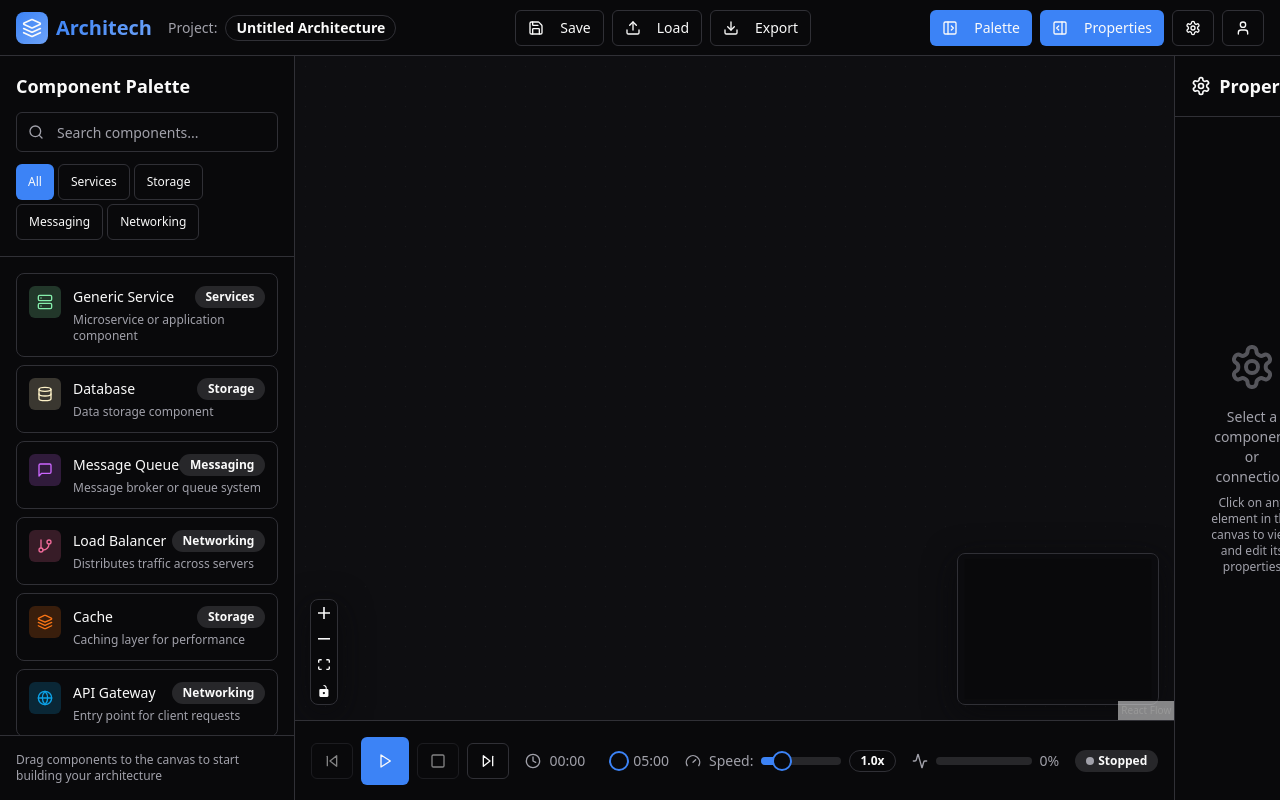
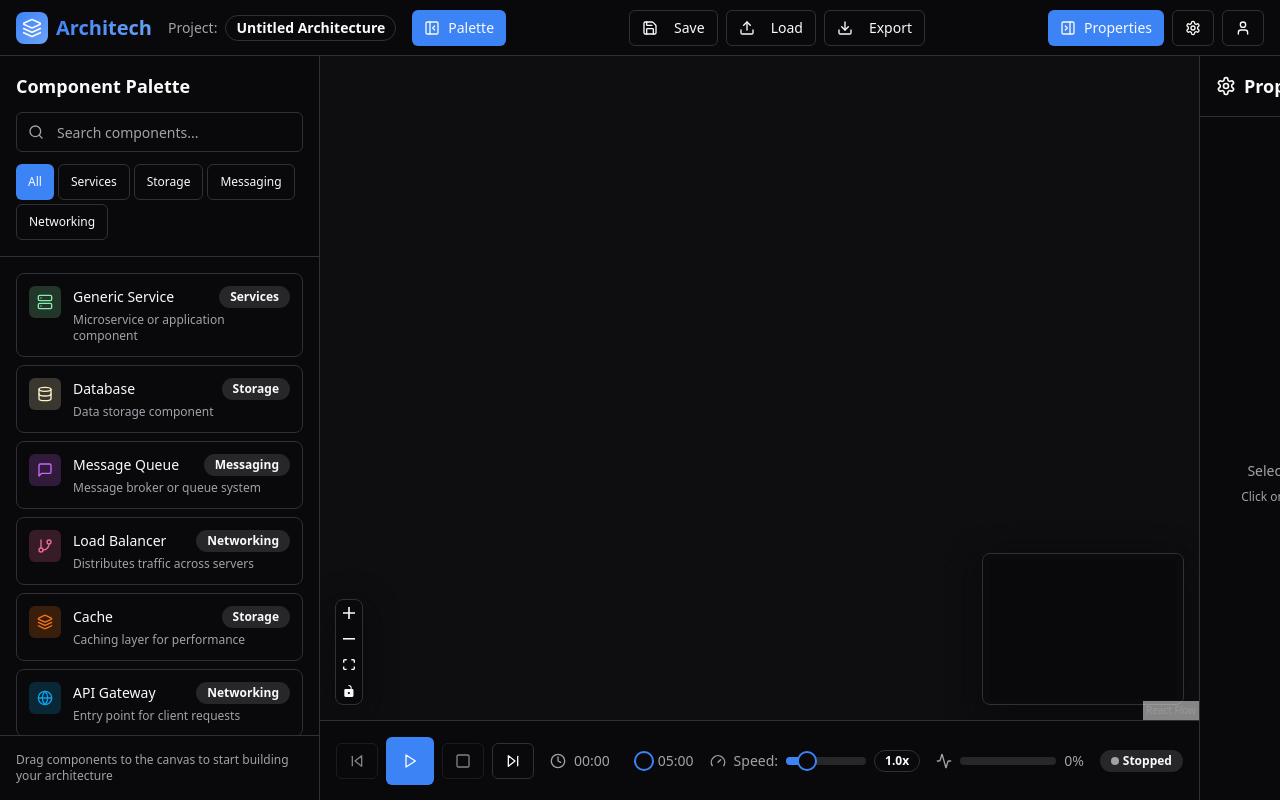
Before and after one commit to Rick1330/architech-visual-forge, a React (Vite) app: page / in a window 1280 px wide. Built offline with nearby package versions, Linux system fonts and the light colour scheme.

Commit message:
Feat: Add collapsible panels
Implement collapsible functionality for the component palette and property panel. These panels will now be able to be partially hidden in a visually appealing manner, improving the user interface and layout flexibility.

```diff
--- a/src/components/AppHeader.tsx
+++ b/src/components/AppHeader.tsx
@@ -1,3 +1,4 @@
+
 import { useState } from 'react';
 import { Button } from '@/components/ui/button';
 import { Badge } from '@/components/ui/badge';
@@ -9,7 +10,9 @@ import {
   User,
   PanelLeftOpen,
   PanelRightOpen,
-  Layers
+  Layers,
+  PanelLeftClose,
+  PanelRightClose
 } from 'lucide-react';
 import { useArchitectStore } from '@/stores/useArchitectStore';
 
@@ -22,7 +25,7 @@ export const AppHeader = () => {
   } = useArchitectStore();
 
   return (
-    <header className="h-14 bg-card border-b border-border flex items-center justify-between px-4">
+    <header className="h-14 bg-card border-b border-border flex items-center justify-between px-4 relative z-50">
       {/* Left: Logo and Project */}
       <div className="flex items-center gap-4">
         <div className="flex items-center gap-2">
@@ -40,6 +43,21 @@ export const AppHeader = () => {
             Untitled Architecture
           </Badge>
         </div>
+
+        {/* Palette Toggle Button - Moved here */}
+        <Button
+          variant={showComponentPalette ? "default" : "outline"}
+          size="sm"
+          onClick={toggleComponentPalette}
+          className="flex items-center gap-2 transition-all duration-300"
+        >
+          {showComponentPalette ? (
+            <PanelLeftClose className="h-4 w-4" />
+          ) : (
+            <PanelLeftOpen className="h-4 w-4" />
+          )}
+          <span className="hidden md:block">Palette</span>
+        </Button>
       </div>
 
       {/* Center: Quick Actions */}
@@ -63,23 +81,17 @@ export const AppHeader = () => {
       {/* Right: Panel Controls and User */}
       <div className="flex items-center gap-2">
         <Button
-          variant={showComponentPalette ? "default" : "outline"}
-          size="sm"
-          onClick={toggleComponentPalette}
-          className="hidden md:flex"
-        >
-          <PanelLeftOpen className="h-4 w-4 mr-2" />
-          Palette
-        </Button>
-
-        <Button
           variant={showPropertyPanel ? "default" : "outline"}
           size="sm"
           onClick={togglePropertyPanel}
-          className="hidden md:flex"
+          className="flex items-center gap-2 transition-all duration-300"
         >
-          <PanelRightOpen className="h-4 w-4 mr-2" />
-          Properties
+          {showPropertyPanel ? (
+            <PanelRightClose className="h-4 w-4" />
+          ) : (
+            <PanelRightOpen className="h-4 w-4" />
+          )}
+          <span className="hidden md:block">Properties</span>
         </Button>
 
         <Button variant="outline" size="sm">
--- a/src/pages/Index.tsx
+++ b/src/pages/Index.tsx
@@ -1,3 +1,4 @@
+
 import { AppHeader } from '@/components/AppHeader';
 import { ComponentPalette } from '@/components/ComponentPalette';
 import { ArchitectCanvas } from '@/components/ArchitectCanvas';
@@ -12,15 +13,47 @@ const Index = () => {
     <div className="h-screen flex flex-col bg-background">
       <AppHeader />
 
-      <div className="flex-1 flex overflow-hidden">
-        {showComponentPalette && <ComponentPalette />}
+      <div className="flex-1 flex overflow-hidden relative">
+        {/* Component Palette with beautiful slide animation */}
+        <div className={`
+          transition-all duration-500 ease-in-out
+          ${showComponentPalette
+            ? 'translate-x-0 opacity-100'
+            : '-translate-x-64 opacity-20 hover:translate-x-0 hover:opacity-100'
+          }
+          ${!showComponentPalette ? 'absolute left-0 top-0 z-40 hover:shadow-2xl' : 'relative'}
+          h-full
+        `}>
+          <div className={`
+            ${!showComponentPalette ? 'hover:scale-105' : ''}
+            transition-transform duration-300 h-full
+          `}>
+            <ComponentPalette />
+          </div>
+        </div>
 
         <div className="flex-1 flex flex-col">
           <ArchitectCanvas />
           <SimulationTimeline />
         </div>
 
-        {showPropertyPanel && <PropertyPanel />}
+        {/* Property Panel with beautiful slide animation */}
+        <div className={`
+          transition-all duration-500 ease-in-out
+          ${showPropertyPanel
+            ? 'translate-x-0 opacity-100'
+            : 'translate-x-64 opacity-20 hover:translate-x-0 hover:opacity-100'
+          }
+          ${!showPropertyPanel ? 'absolute right-0 top-0 z-40 hover:shadow-2xl' : 'relative'}
+          h-full
+        `}>
+          <div className={`
+            ${!showPropertyPanel ? 'hover:scale-105' : ''}
+            transition-transform duration-300 h-full
+          `}>
+            <PropertyPanel />
+          </div>
+        </div>
       </div>
     </div>
   );
```
